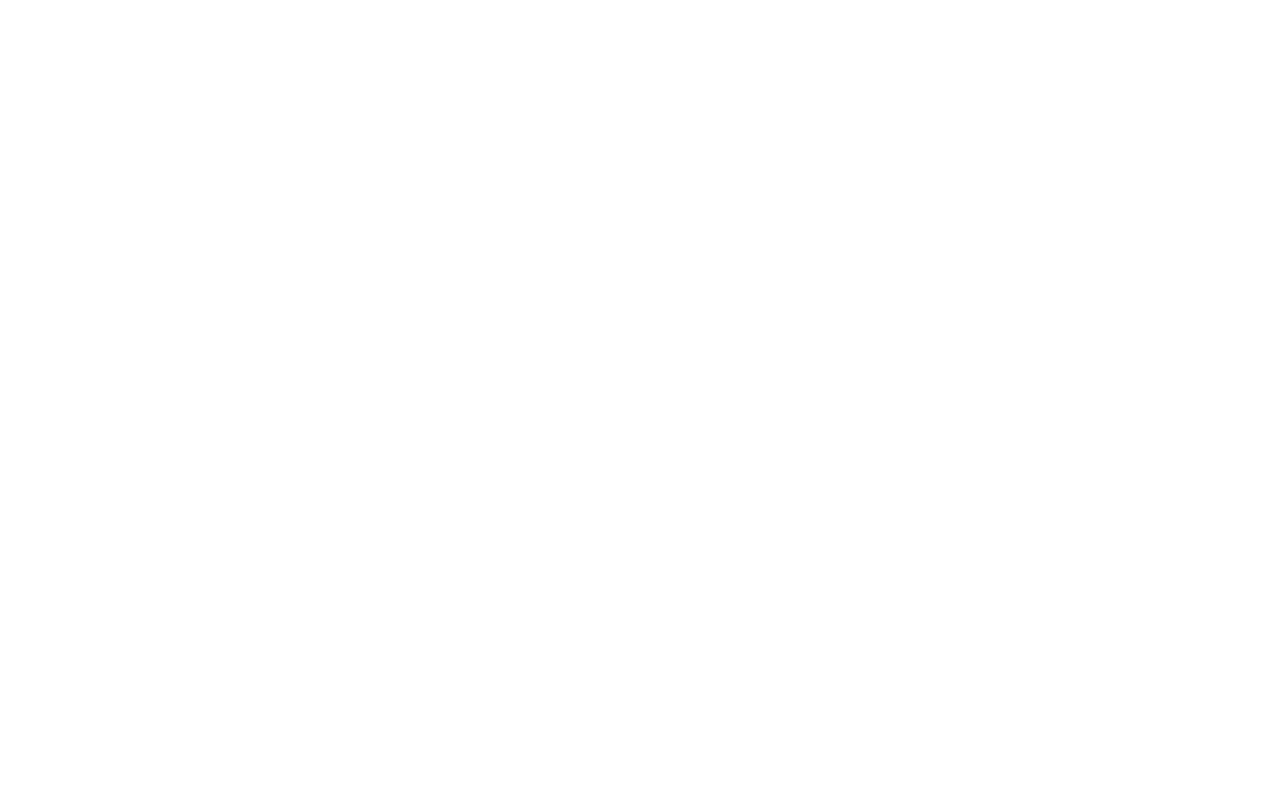
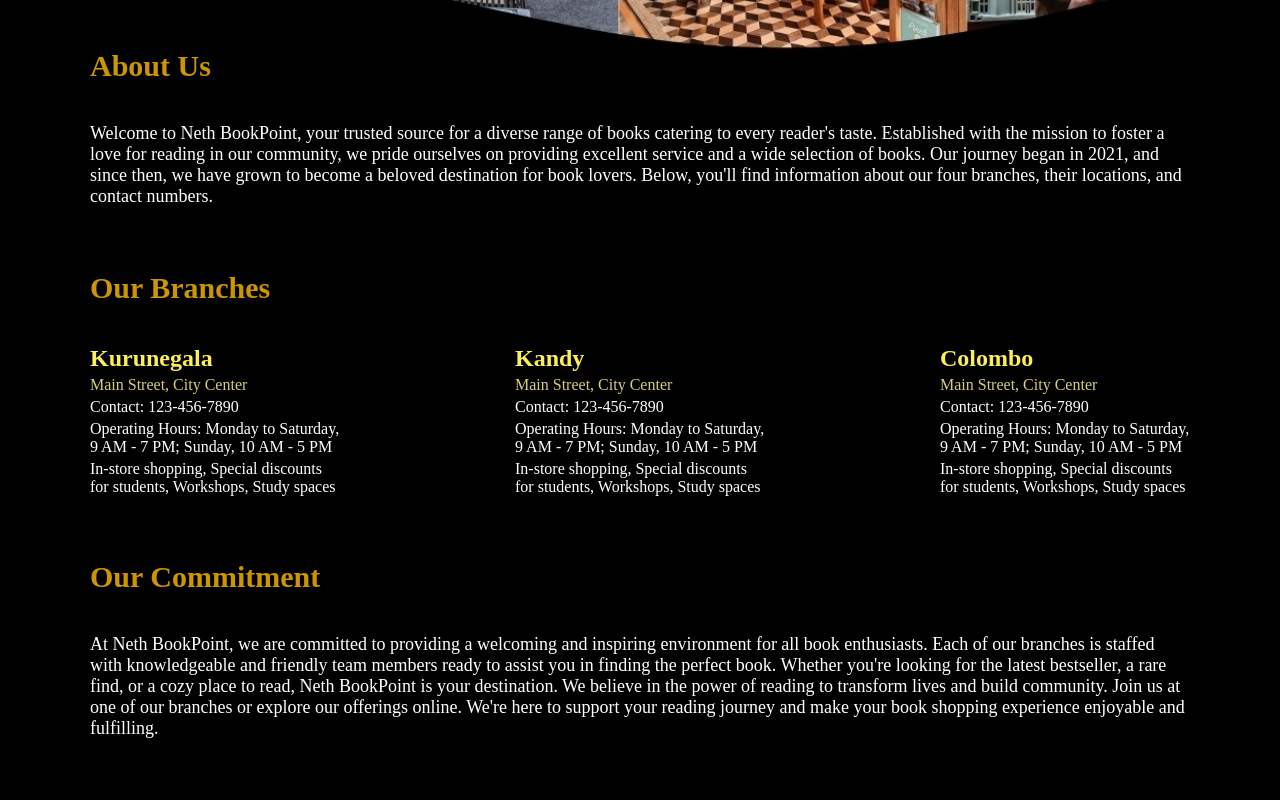
Before and after one commit to Stefano-Vezzoni/book-store, a React (Vite) app: page /about in a window 1280 px wide. Before the commit this address had no page. Shown: the part 520-1320 px from the top of the page. Before the commit the page ends 800 px from the top, so only its background shows below. Built offline with nearby package versions, Linux system fonts and the light colour scheme; a web font is replaced by a local one.

Commit message:
Finished about page

```diff
--- a/src/Router.tsx
+++ b/src/Router.tsx
@@ -3,6 +3,7 @@
 import { Shop } from "./pages/Shop/Shop";
 import { BookPage } from "./pages/bookPage/BookPage";
 import { Cart } from "./pages/Cart/Cart";
+import { AboutUs } from "./pages/aboutUs/AboutUs";
 
 export function Router() {
     //Fazer a página de favoritos, identica ao de shoppingcart sem o botão
@@ -12,6 +13,7 @@
         <Routes>
             <Route path="/" element={<Home />} />
             <Route path="/shop" element={<Shop />} />
+            <Route path="/about" element={<AboutUs />} />
             <Route path="/bookpage" element={<BookPage />} />
             <Route path="/shoppingcart" element={<Cart />} />
         </Routes>
--- a/src/global.css
+++ b/src/global.css
@@ -2,8 +2,10 @@
     --white: #ffffff;
     --black: #000000;
 
-    --yellow-100: hsl(60, 100%, 90%);
+    --yellow-100: #ffffcc;
     --yellow-200: #fcf3cf;
+    --yellow-300: #fcee59;
+    --yellow-400: #d6ce80;
     --yellow-700: #cc9600;
     --yellow-800: #ca891d;
 
--- /dev/null
+++ b/src/pages/aboutUs/AboutUs.tsx
@@ -0,0 +1,13 @@
+import { Footer } from "../../components/footer/Footer";
+import { Header } from "../../components/header/Header";
+import { AboutContent } from "./aboutContent/AboutContent";
+
+export function AboutUs() {
+    return (
+        <div>
+            <Header />
+            <AboutContent />
+            <Footer />
+        </div>
+    );
+}
--- /dev/null
+++ b/src/pages/aboutUs/aboutContent/AboutContent.modules.css
@@ -0,0 +1,78 @@
+.aboutUsHeroContainer {
+    margin-bottom: -1px;
+
+    background-color: var(--black);
+    color: var(--white);
+}
+
+.aboutUsContentContainer {
+    display: flex;
+    flex-direction: column;
+    gap: 64px;
+
+    padding: 0px 90px;
+}
+
+.aboutUsHeroContainer > img {
+    width: 100%;
+}
+
+.aboutUsTextContainer > p:nth-of-type(1) {
+    font-size: 30px;
+    font-weight: 700;
+    color: var(--yellow-700);
+
+    margin-top: -28px;
+    margin-bottom: 40px;
+}
+
+.aboutUsTextContainer > p:nth-of-type(2) {
+    font-size: 18px;
+}
+
+.aboutUsOurBranches > div {
+    display: flex;
+    justify-content: space-between;
+
+    max-width: 1160px;
+}
+
+.aboutUsOurBranches > div > div {
+    display: flex;
+    flex-direction: column;
+    gap: 4px;
+
+    max-width: 250px;
+}
+
+.aboutUsOurBranches > p:nth-of-type(1) {
+    font-size: 30px;
+    font-weight: 700;
+    color: var(--yellow-700);
+
+    margin-bottom: 40px;
+}
+
+.aboutUsOurBranches > div > div > p:nth-of-type(1) {
+    font-size: 24px;
+    font-weight: 700;
+    color: var(--yellow-300);
+}
+
+.aboutUsOurBranches > div > div > p:nth-of-type(2) {
+    color: var(--yellow-400);
+}
+
+.aboutUsOurCommitment > p:nth-of-type(1) {
+    font-size: 30px;
+    font-weight: 700;
+    color: var(--yellow-700);
+
+    margin-bottom: 40px;
+}
+
+.aboutUsOurCommitment > p:nth-of-type(2) {
+    font-size: 18px;
+
+    margin-bottom: 64px;
+}
--- /dev/null
+++ b/src/pages/aboutUs/aboutContent/AboutContent.tsx
@@ -0,0 +1,87 @@
+import "./AboutContent.modules.css";
+import aboutUsHeroImg from "../../../assets/about-us-hero.jpg";
+
+export function AboutContent() {
+    return (
+        <div className="aboutUsHeroContainer">
+            <img src={aboutUsHeroImg} />
+            <div className="aboutUsContentContainer">
+                <div className="aboutUsTextContainer">
+                    <p>About Us</p>
+                    <p>
+                        Welcome to Neth BookPoint, your trusted source for a diverse range of books
+                        catering to every reader's taste. Established with the mission to foster a
+                        love for reading in our community, we pride ourselves on providing excellent
+                        service and a wide selection of books. Our journey began in 2021, and since
+                        then, we have grown to become a beloved destination for book lovers. Below,
+                        you'll find information about our four branches, their locations, and
+                        contact numbers.
+                    </p>
+                </div>
+
+                <div className="aboutUsOurBranches">
+                    <p>Our Branches</p>
+
+                    <div>
+                        <div>
+                            <p>Kurunegala</p>
+                            <p>Main Street, City Center</p>
+                            <p>Contact: 123-456-7890</p>
+                            <p>
+                                Operating Hours: Monday to Saturday, 9 AM - 7 PM; Sunday, 10 AM - 5
+                                PM
+                            </p>
+                            <p>
+                                In-store shopping, Special discounts for students, Workshops, Study
+                                spaces
+                            </p>
+                        </div>
+
+                        <div>
+                            <p>Kandy</p>
+                            <p>Main Street, City Center</p>
+                            <p>Contact: 123-456-7890</p>
+                            <p>
+                                Operating Hours: Monday to Saturday, 9 AM - 7 PM; Sunday, 10 AM - 5
+                                PM
+                            </p>
+                            <p>
+                                In-store shopping, Special discounts for students, Workshops, Study
+                                spaces
+                            </p>
+                        </div>
+
+                        <div>
+                            <p>Colombo</p>
+                            <p>Main Street, City Center</p>
+                            <p>Contact: 123-456-7890</p>
+                            <p>
+                                Operating Hours: Monday to Saturday, 9 AM - 7 PM; Sunday, 10 AM - 5
+                                PM
+                            </p>
+                            <p>
+                                In-store shopping, Special discounts for students, Workshops, Study
+                                spaces
+                            </p>
+                        </div>
+                    </div>
+                </div>
+
+                <div className="aboutUsOurCommitment">
+                    <p>Our Commitment</p>
+                    <p>
+                        At Neth BookPoint, we are committed to providing a welcoming and inspiring
+                        environment for all book enthusiasts. Each of our branches is staffed with
+                        knowledgeable and friendly team members ready to assist you in finding the
+                        perfect book. Whether you're looking for the latest bestseller, a rare find,
+                        or a cozy place to read, Neth BookPoint is your destination. We believe in
+                        the power of reading to transform lives and build community. Join us at one
+                        of our branches or explore our offerings online. We're here to support your
+                        reading journey and make your book shopping experience enjoyable and
+                        fulfilling.
+                    </p>
+                </div>
+            </div>
+        </div>
+    );
+}
```
Also changed, not shown: src/assets/about-us-hero.jpg (added), src/assets/about-us-hero.svg (added).
